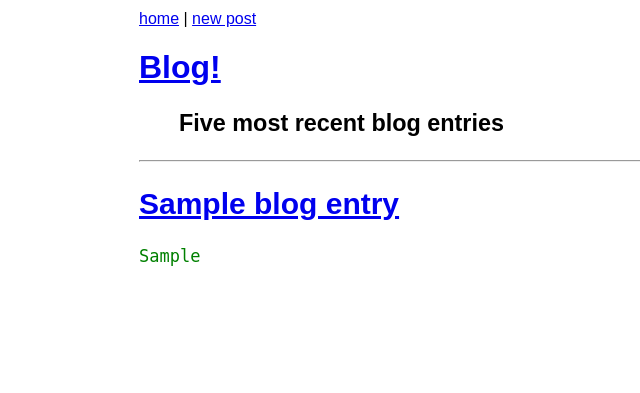
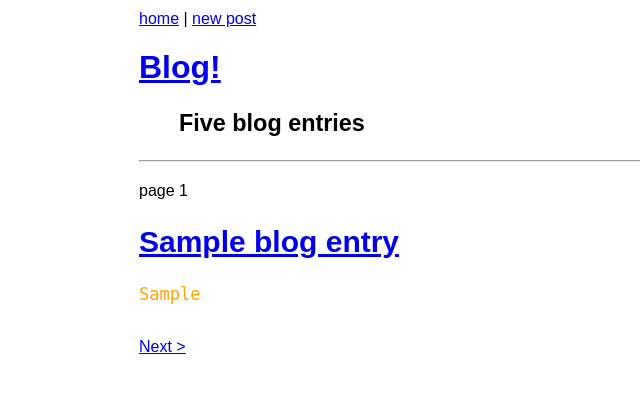
Before and after one commit to Cangela/build-a-blog, a Python web app: template templates/mainpage.html in a window 1280 px wide. Shown: the top 393 px of the page, without its empty margins (101-741 px from the left). Run offline with Jinja, Linux system fonts and the light colour scheme; the template is opened without the code that fills it: most values are stand-ins (such as "Sample title", 1, 10 or a date in 2020).

Commit message:
added pagination with previous and next page links

```diff
--- a/templates/base.html
+++ b/templates/base.html
@@ -15,7 +15,7 @@
             color: red;
         }
         .post {
-            color: green;
+            color: orange;
         }
 
         label {
--- a/templates/mainpage.html
+++ b/templates/mainpage.html
@@ -4,11 +4,15 @@
         <form method="post">
             <ul>
             <label>
-                <div><h3>Five most recent blog entries<h3></div>
+
+                <div><h3>Five blog entries<h3></div>
             </ul>
         </form>
 
         <hr>
+            page {{page}}
+            <!--blog_entries {{count}} !-->
+
 
             {% for blog_entry in blog_entries %}
                 <div class="post">
@@ -18,13 +22,19 @@
                 <br>
             {% endfor %}
 
-            <p>
-                {% if prev %}
-                    <a href="/offset_pagination?offset={{ prev_offset }}">Previous</a>
-                {% endif %}
-                {% if next %}
-                    <a href="/offset_pagination?offset={{ next_offset }}">Next</a>
-                {% endif %}
-            </p>
+        <p>
+            {% if prev_button %}
+                <a href="/blog?page={{ page - 1 }}">&lt; Previous</a>
+                &nbsp;&nbsp;
+            {% endif %}
+
+            {% if next_button and page !=1 %}
+                | &nbsp;&nbsp;
+                <a href="/blog?page={{ page + 1 }}">Next &gt;</a>
+            {% elif page == 1 %}
+                <a href="/blog?page={{ page + 1 }}">Next &gt;</a>
+            {% endif %}
+        </p>
+
 
 {% endblock %}
--- a/templates/singlepost.html
+++ b/templates/singlepost.html
@@ -5,7 +5,7 @@
         <div class="blog_entry-title">{{blog_entry.title}}</div>
         <pre class="blog_entry-body">{{blog_entry.blog_entry}}</pre>
 </div>
-<p class="error">{{ error if error else "" }}</p>
+<p><h2 class="error">{{ error if error else "" }}</h2></p>
 
 
 {% endblock %}
```
Also changed, not shown: main.py (+35 -26 lines), 1 other file.
